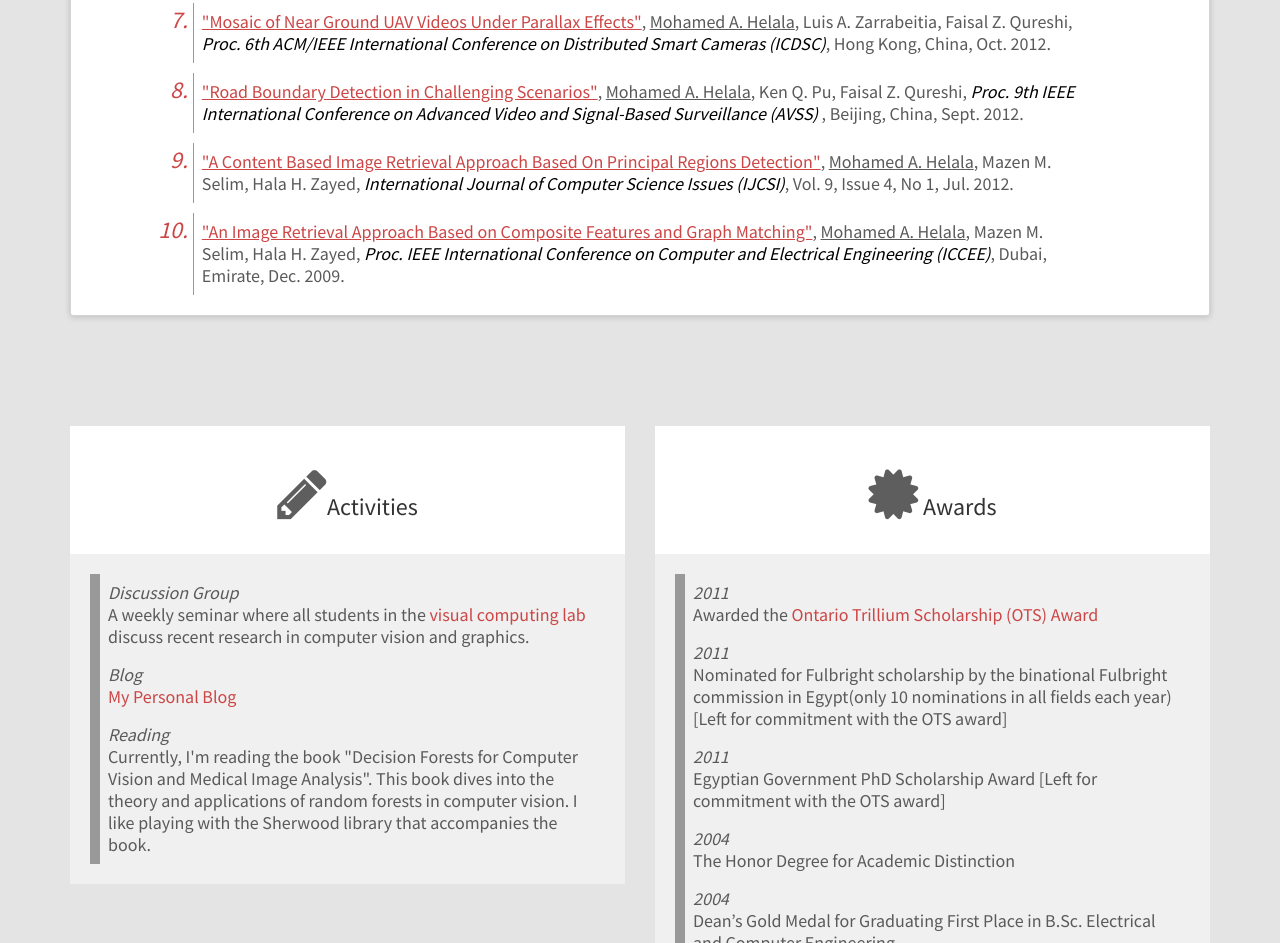
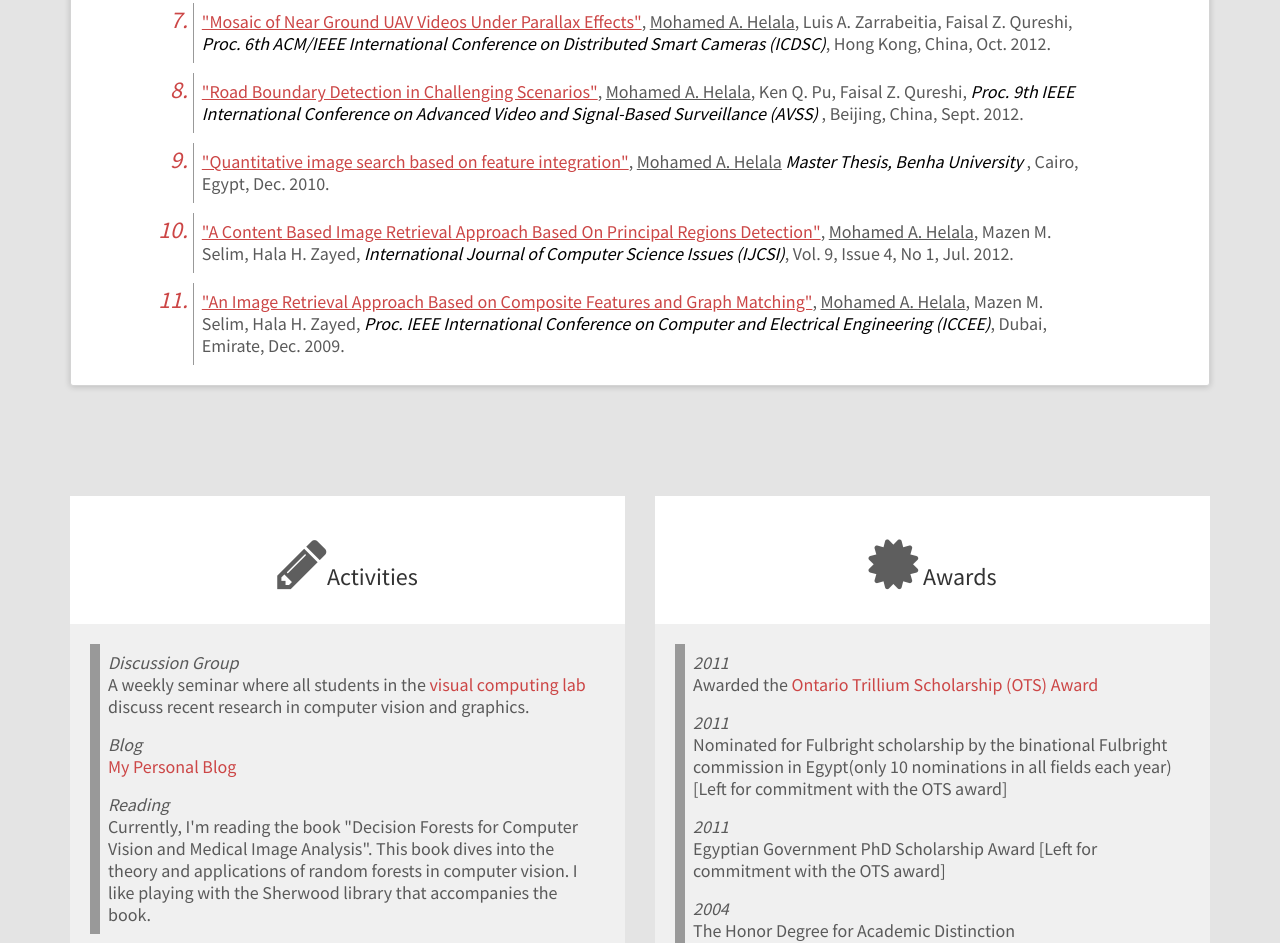
Before and after one commit to mohamed-helala/mohamed-helala.github.io, a plain HTML site: page index.html in a window 1280 px wide. Shown: the part 5343-6286 px from the top of the page. Drawn offline with Linux system fonts and the light colour scheme.

Commit message:
Adding master thesis

```diff
--- a/index.html
+++ b/index.html
@@ -598,6 +598,11 @@
 				<span class="papervenue">Proc. 9th IEEE International Conference on Advanced Video and Signal-Based Surveillance (AVSS)
 				</span>, Beijing, China, Sept. 2012.
 			</p></li>
+			<li><p><a href="files/master-thesis.pdf" id="master10" class="papertitle">"Quantitative image search based on feature integration"</a>,
+				<span class="paperauth">Mohamed A. Helala</span>
+				<span class="papervenue">Master Thesis, Benha University
+				</span>, Cairo, Egypt, Dec. 2010.
+			</p></li>
 			<li><p><a href="http://www.ijcsi.org/papers/IJCSI-9-4-1-204-213.pdf" id="ijcsi12" class="papertitle">"A Content Based Image Retrieval Approach Based On Principal Regions Detection"</a>,
 				<span class="paperauth">Mohamed A. Helala</span>,
 				 Mazen M. Selim, Hala H. Zayed,
```
Also changed, not shown: 1 other file.
